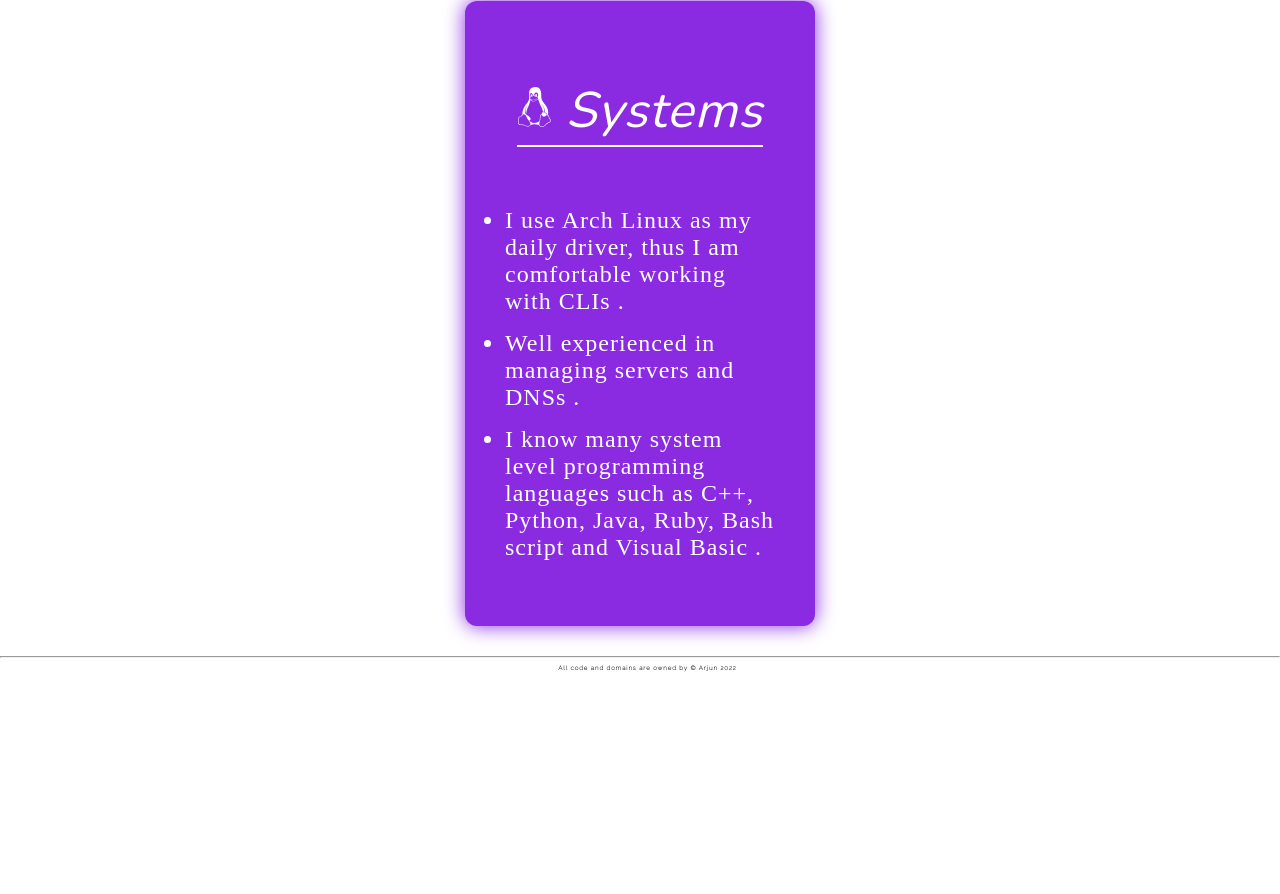
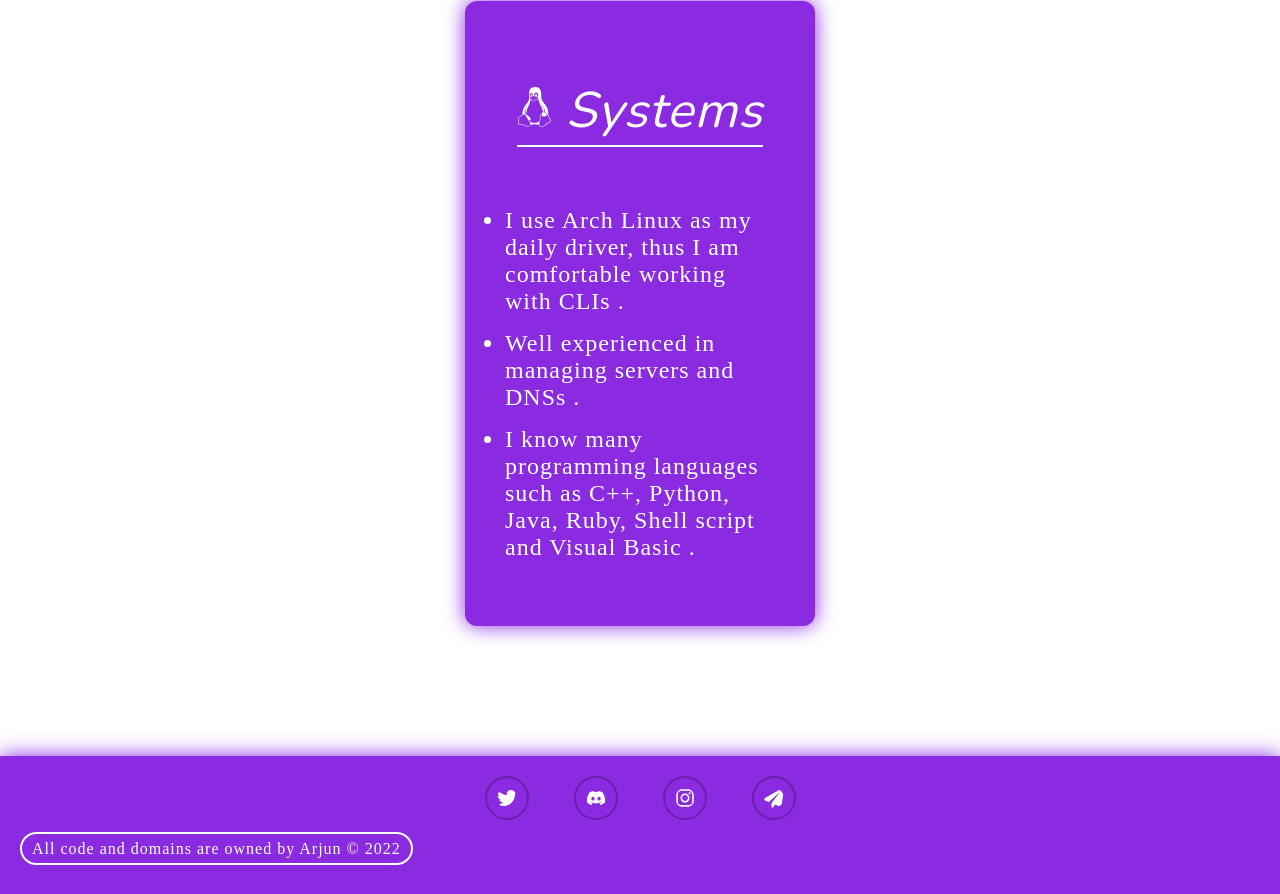
Before and after one commit to arjun-com/new_about_me, a plain HTML site: page index.html in a window 1280 px wide. Shown: the part 1785-2679 px from the top of the page. Before the commit the page ends 2476 px from the top, so only its background shows below. Drawn offline with nearby package versions, Linux system fonts and the light colour scheme; a web font is replaced by a local one.

Commit message:
Add files via upload

```diff
--- a/index.html
+++ b/index.html
@@ -73,15 +73,18 @@
                     <ul>
                         <li>I use Arch Linux as my daily driver, thus I am comfortable working with CLIs .</li>
                         <li>Well experienced in managing servers and DNSs .</li>
-                        <li>I know many system level programming languages such as C++, Python, Java, Ruby, Bash script and Visual Basic .</li>
+                        <li>I know many programming languages such as C++, Python, Java, Ruby, Shell script and Visual Basic .</li>
                     </ul>
                 </p>
             </div>
         </div>
-<!--         <p style = "font-family: 'Courier New', Courier, monospace; font-size: 30px;">PROTOTYPE VERSION NOT MEANT FOR PUBLIC VIEWING</p> -->
-        <hr style = "margin: 0;">
-        <p class = "footer">All code and domains are owned by © Arjun 2022</p>
-    </center>
 </body>
+<footer>
+    <a href = "https://twitter.com/arjundev_tech" ><img class = "contacts" src = "media/twitter.svg"></a>
+    <a id = "discord"><img class = "contacts" src = "media/discord.svg"></a>
+    <a href = "https://www.instagram.com/com.arjun/" ><img class = "contacts" src = "media/instagram.svg"></a>
+    <a id = "email" href = "mailto:arjun.main@protonmail.com" ><img class = "contacts" src = "media/email.svg"></a>
+    <p style="text-align: left; padding-left:20px;"><span style = " border: 2px solid white; border-radius: 20px; padding: 6px 10px;">All code and domains are owned by Arjun © 2022</span></p>
+</footer>
 <script src = "scripts/main.js"></script>
 </html>
--- a/scripts/main.js
+++ b/scripts/main.js
@@ -63,4 +63,11 @@ loadin()
 
 tmp_underline()
 
+document.getElementById("discord").onclick = () => { alert("arjun_#9968") }
+
+document.getElementById("email").onclick = () => {
+    alert("arjun.main@proton.me")
+    parent.location="mailto:arjun.main@protonmail.com"
+}
+
 console.info("All setup.")
--- a/styles.css
+++ b/styles.css
@@ -244,7 +244,7 @@ hr {
     }
 
     .skill-div {
-        margin: 30px 0px;
+        margin: 30px 10px;
         width: 290px;
         height: 625px;
         padding: 0 30px;
@@ -351,3 +351,32 @@ hr {
     }
 
 }
+
+#discord:hover {
+    cursor:pointer;
+}
+
+.contacts {
+    width: 20px;
+    height: 20px;
+    border: 2px solid rgba(255, 255, 255, 0.252);
+    padding: 10px;
+    border-radius: 50%;
+    filter: invert(1);
+    margin: 0 20px;
+    transition: 0.5s;
+}
+
+.contacts:hover {
+    background-color: white;
+}
+
+footer {
+    box-shadow: 0 0 20px blueviolet;
+    padding: 20px 0;
+    margin-bottom: 0;
+    margin-top: 100px;
+    background-color: blueviolet;
+    color: white;
+    font-family: "smooch sans";
+}
```
Also changed, not shown: media/discord.svg (added), media/email.svg (added), media/instagram-dark.svg (added), media/instagram.svg (added), media/twitter.svg (added).
